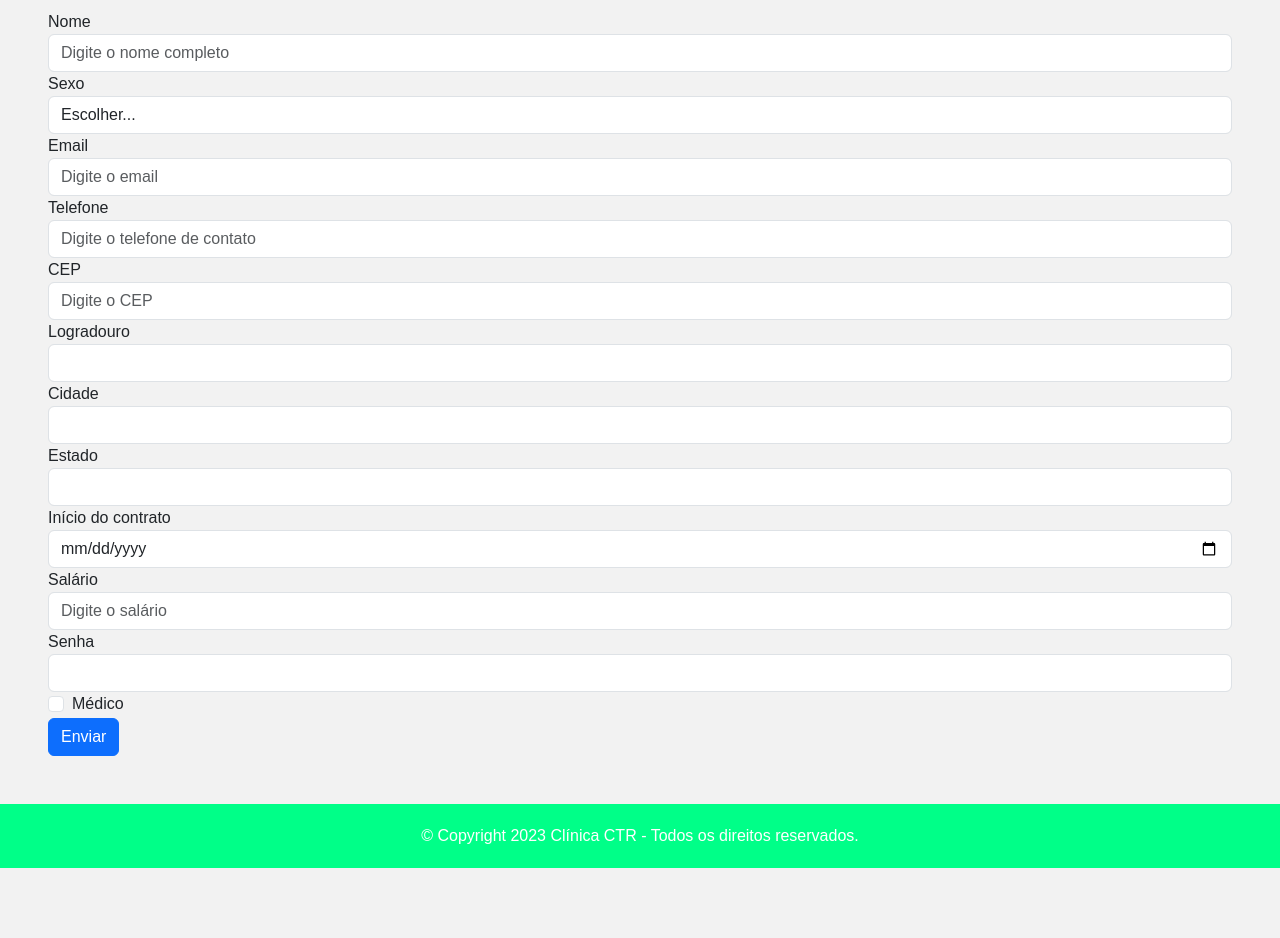
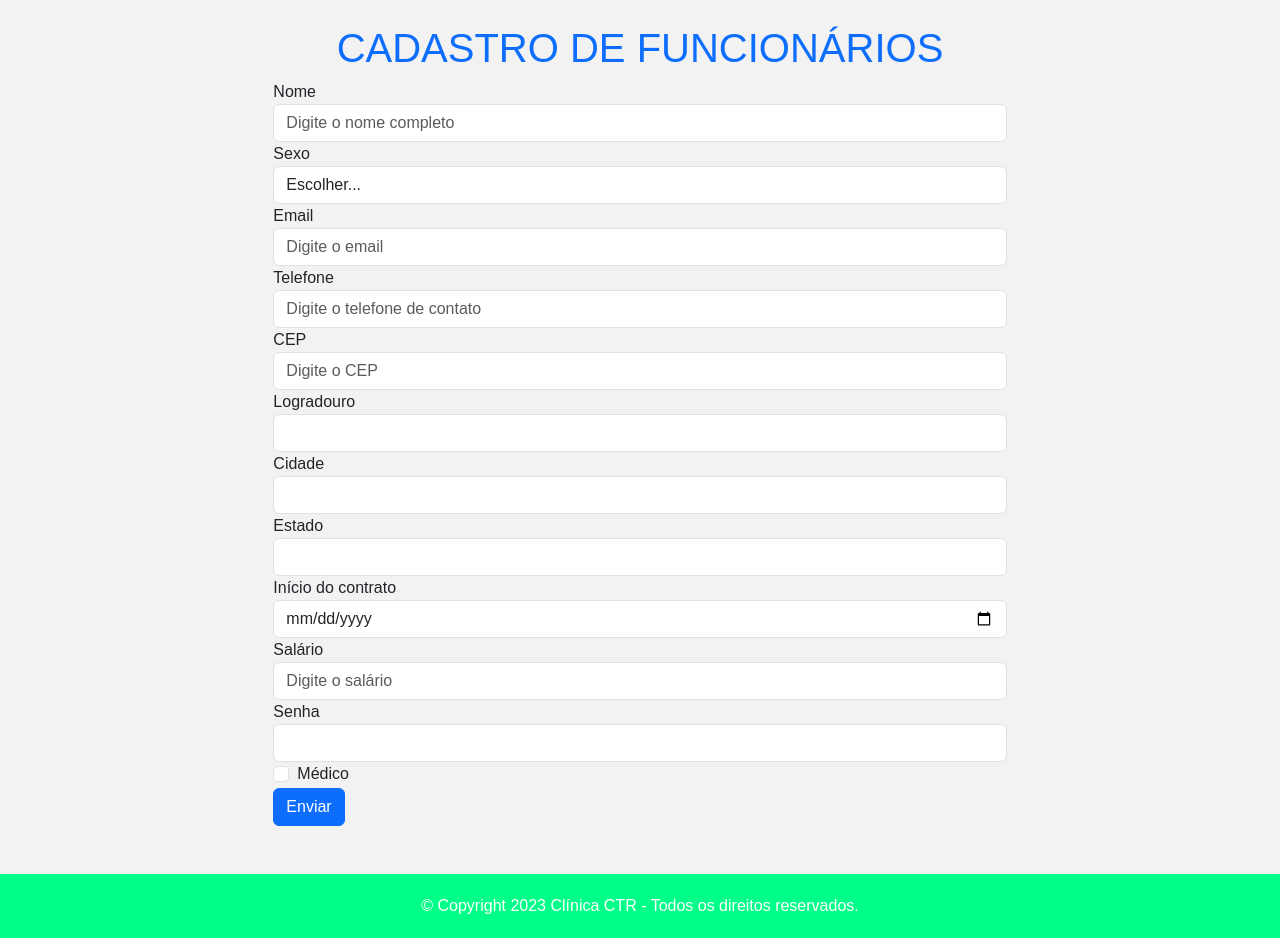
Before and after one commit to thiagotft/trabfinalppi, a PHP site: page /formularioFuncionario.php in a window 1280 px wide. Shown: the part 240-1178 px from the top of the page. Before the commit the page ends 1108 px from the top, so only its background shows below. Run offline with PHP 8.4, Linux system fonts and the light colour scheme.

Commit message:
ok final

```diff
--- a/TrabFinalPPI/Restrito/formularioFuncionario.php
+++ b/TrabFinalPPI/Restrito/formularioFuncionario.php
@@ -20,7 +20,8 @@ $pdo = getConnection();
 <body>
     <div id="header"></div>
 
-    <div id="conteudo">
+    <div class="container col-md-8">
+    <h1 class="text-primary text-center text-uppercase pt-4">Cadastro de funcionários</h1>
     <form
         action="../Restrito/cadastraFuncionario.php"
         method="POST"
--- a/TrabFinalPPI/Restrito/listaAgend.php
+++ b/TrabFinalPPI/Restrito/listaAgend.php
@@ -34,7 +34,9 @@ try {
         </h2>
         <div class="table-responsive">
         <table class="table table-striped table-info table-hover">
-
+        <caption>
+        Lista de todos os agendamentos
+      </caption>
             <thead>
                 <tr>
                   <th scope="col">#</th>
--- a/TrabFinalPPI/Restrito/listaConsultasMed.php
+++ b/TrabFinalPPI/Restrito/listaConsultasMed.php
@@ -76,7 +76,9 @@ $stmt->execute([':email' => $email]);
 
         <div class="table-responsive">
         <table class="table table-striped table-info table-hover">
-
+        <caption>
+        Lista de consultas do médico logado
+      </caption>
 
 
             <thead>
```
